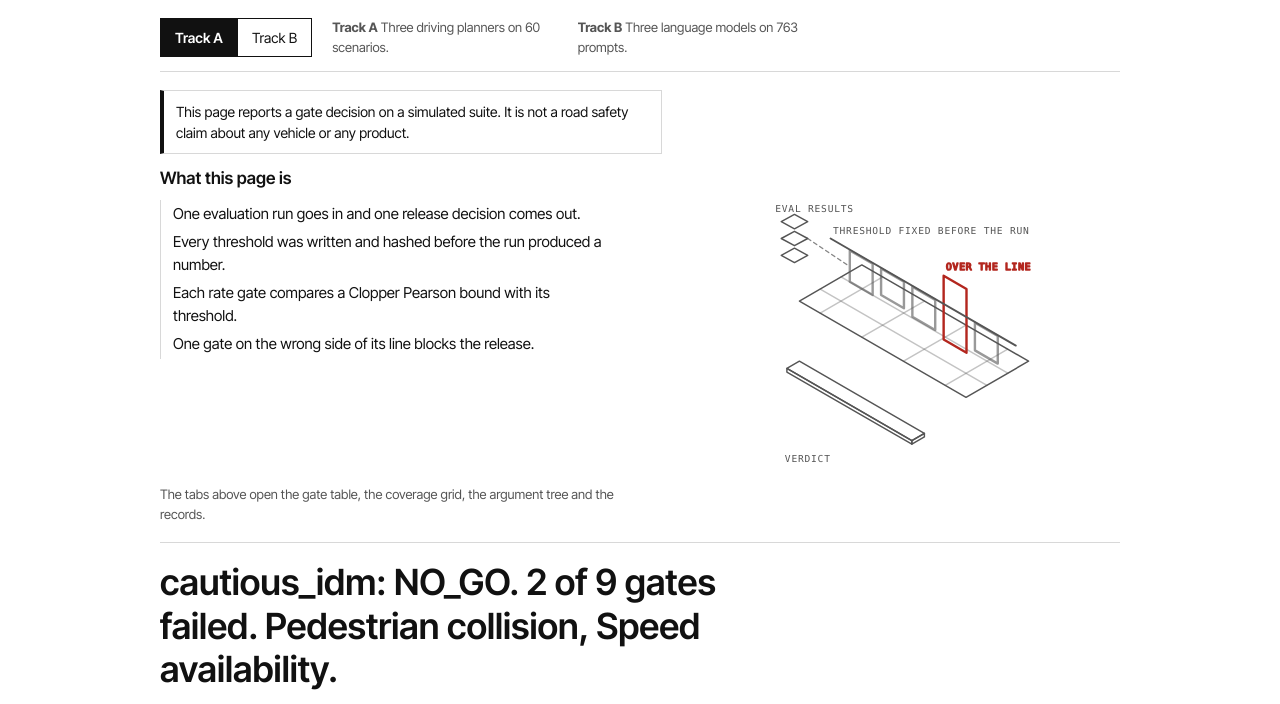
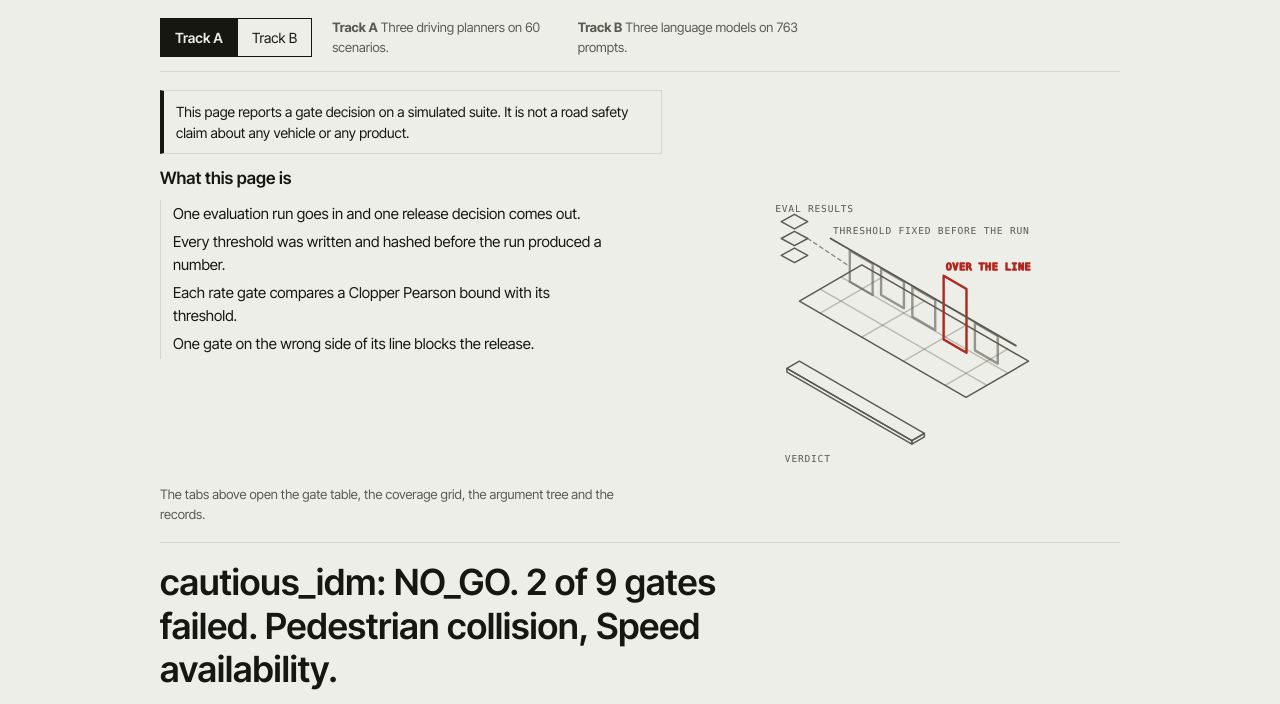
Before and after one commit to BRKMYR/assurance-gate, a plain HTML site: page site/index.html in a window 1280 px wide. Shown: the part 81-785 px from the top of the page. Drawn offline with Linux system fonts and the light colour scheme.

Commit message:
site: the same paper as every other page on brkmyr.com
The gate stylesheet was written standalone on pure white with neutral
greys, so the published page read lighter and colder than the eight
portfolio pages beside it. Paper moves to the archival off-white
#eeeee8, and ink, secondary text, hairlines and the three coverage
tints warm to sit on it.

Two tokens needed more than a swap. --rule-2 served as both a hairline
and a row hover fill, and at #efefef it would have been lighter than
the new paper and disappeared, so it darkens. The near white status
tints on the coverage grid would have glowed as bright patches, so
they move onto the same warm ground.

Co-Authored-By: Claude Opus 5 (1M context) <noreply@anthropic.com>

```diff
--- a/site/styles.css
+++ b/site/styles.css
@@ -1,16 +1,17 @@
-/* Assurance Gate. Black and white, colour for status only. */
+/* Assurance Gate. Archival off-white paper (#eeeee8) as on every other
+   page of the site, ink and rules warmed to match, colour for status only. */
 
 :root {
-  --ink: #111111;
-  --ink-2: #555555;
-  --ink-3: #767676;
-  --paper: #ffffff;
-  --rule: #d8d8d8;
-  --rule-2: #efefef;
+  --ink: #171712;
+  --ink-2: #5a5a52;
+  --ink-3: #7a7a70;
+  --paper: #eeeee8;
+  --rule: #d7d7cd;
+  --rule-2: #e3e3d8;
   --pass: #1a7f37;
   --fail: #b3261e;
   --warn: #8a5a00;
-  --grey: #5f5f5f;
+  --grey: #5f5f57;
   --gutter: 16px;
   --sans: "Inter Tight", ui-sans-serif, system-ui, -apple-system, "Segoe UI", Roboto, Helvetica, Arial, sans-serif;
   --mono: ui-monospace, SFMono-Regular, "SF Mono", Menlo, Consolas, "Liberation Mono", monospace;
@@ -363,9 +364,9 @@ tbody tr.figrow:hover { background: none; }
 .cell-state { display: block; font-size: 0.75rem; font-weight: 600; }
 .cell a { text-decoration: none; }
 .cell a:hover .cell-n { text-decoration: underline; }
-.cell.ok { background: #f4faf6; box-shadow: inset 3px 0 0 var(--pass); }
-.cell.sparse { background: #fdf8ee; box-shadow: inset 3px 0 0 var(--warn); }
-.cell.empty { background: #fdf1f0; box-shadow: inset 3px 0 0 var(--fail); }
+.cell.ok { background: #e6efe7; box-shadow: inset 3px 0 0 var(--pass); }
+.cell.sparse { background: #efe9da; box-shadow: inset 3px 0 0 var(--warn); }
+.cell.empty { background: #efe4e2; box-shadow: inset 3px 0 0 var(--fail); }
 
 .hbar { display: block; width: 100%; height: auto; max-width: 18rem; }
 .hbar rect.fill { fill: var(--ink); }
```
